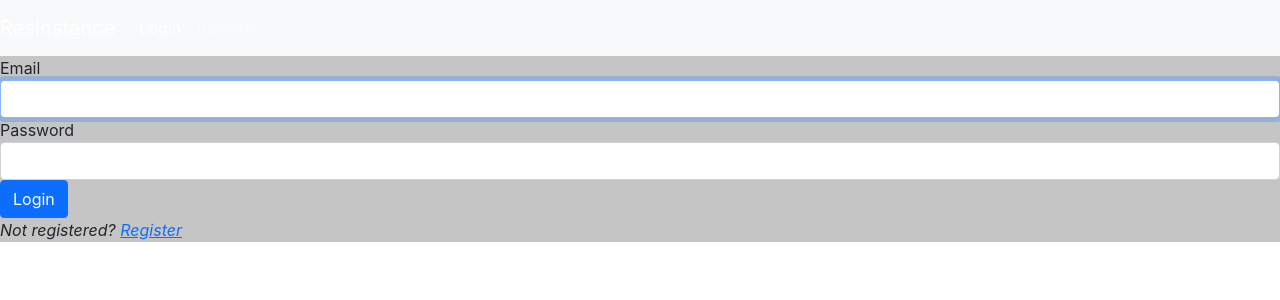
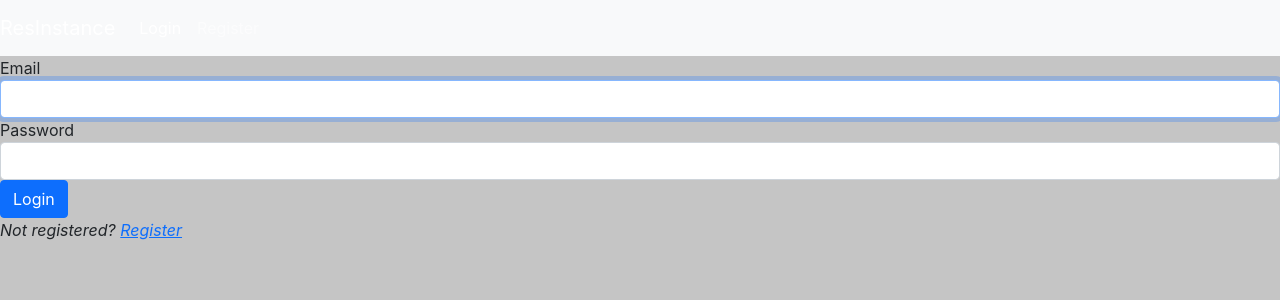
Before and after one commit to coltmay/Fullstack-Capstone, a React (Create React App) app in the folder Fullstack-Capstone/client/: page /login in a window 1280 px wide. Shown: the top 300 px of the page. Built offline with nearby package versions, Linux system fonts and the light colour scheme; no server answers; the HTML template or start-up script is replaced by a standard one.

Commit message:
background color correct

```diff
--- a/Fullstack-Capstone/client/src/components/exercise/ExerciseEdit.js
+++ b/Fullstack-Capstone/client/src/components/exercise/ExerciseEdit.js
@@ -44,7 +44,6 @@ const ExerciseForm = () => {
 
     return (
         <Form>
-            <h1>Exercise Form</h1>
             <FormGroup>
                 <Input hidden name="id" id="id"
                     value={exercise?.id}
--- a/Fullstack-Capstone/client/src/components/exercise/ExerciseForm.js
+++ b/Fullstack-Capstone/client/src/components/exercise/ExerciseForm.js
@@ -35,7 +35,6 @@ const ExerciseForm = () => {
 
     return (
         <Form>
-            <h1>Exercise Form</h1>
             <FormGroup>
                 <Label for="name">name</Label>
                 <Input type="text" name="name" id="name"
--- a/Fullstack-Capstone/client/src/components/meal/MealForm.js
+++ b/Fullstack-Capstone/client/src/components/meal/MealForm.js
@@ -35,7 +35,6 @@ const MealForm = () => {
 
     return (
         <Form>
-            <h1>Meal Form</h1>
             <FormGroup>
                 <Label for="name">Meal</Label>
                 <Input type="text" name="name" id="name"
--- a/Fullstack-Capstone/client/src/components/resinstance/ResInstanceCard.js
+++ b/Fullstack-Capstone/client/src/components/resinstance/ResInstanceCard.js
@@ -18,7 +18,7 @@ const ResInstanceCard = ({ resinstance }) => {
     return (
         <Card >
             <CardBody>
-                <CardTitle>{date.getMonth()}/{date.getDay()}/{date.getFullYear()}</CardTitle>
+                <CardTitle>{date.getMonth()}/{date.getDate()}/{date.getFullYear()}</CardTitle>
                 <CardText>Mood Before: {resinstance.beforeMood}</CardText>
                 <CardText>Mood After: {resinstance.afterMood}</CardText>
                 <CardText>Weight: {resinstance.userWeight}</CardText>
--- a/Fullstack-Capstone/client/src/components/resinstance/ResInstanceDetail.js
+++ b/Fullstack-Capstone/client/src/components/resinstance/ResInstanceDetail.js
@@ -59,7 +59,7 @@ const ResInstanceDetail = () => {
         <div className="container">
             <div className="row justify-content-center">
                 <div className="col-sm-12 col-lg-6">
-                    <h1>{date.getMonth()}/{date.getDay()}/{date.getFullYear()}</h1>
+                    <h1>{date.getMonth()}/{date.getDate()}/{date.getFullYear()}</h1>
                     <h4>Mood Before: {resinstance.beforeMood}</h4>
                     <h4>Mood After: {resinstance.afterMood}</h4>
                     <Link to={`/resinstances/edit/${resinstance.id}`}><Button color="primary">Edit</Button>
--- a/Fullstack-Capstone/client/src/components/resinstance/ResInstanceEdit.js
+++ b/Fullstack-Capstone/client/src/components/resinstance/ResInstanceEdit.js
@@ -51,12 +51,6 @@ const ResInstanceForm = () => {
                     onChange={handleInputChange} />
             </FormGroup>
             <FormGroup>
-                <Label for="date">Date</Label>
-                <Input type="date" name="date" id="date"
-                    value={resInstance?.date}
-                    onChange={handleInputChange} />
-            </FormGroup>
-            <FormGroup>
                 <Label for="beforeMood">Mood Before</Label>
                 <Input type="text" name="beforeMood" id="beforeMood"
                     value={resInstance?.beforeMood}
--- a/Fullstack-Capstone/client/src/components/resinstance/ResInstanceForm.js
+++ b/Fullstack-Capstone/client/src/components/resinstance/ResInstanceForm.js
@@ -35,13 +35,6 @@ const ResInstanceForm = () => {
 
     return (
         <Form>
-            <h1>ResInstance Form</h1>
-            <FormGroup>
-                <Label for="date">Date</Label>
-                <Input type="date" name="date" id="date"
-                    value={resInstance.date}
-                    onChange={handleInputChange} />
-            </FormGroup>
             <FormGroup>
                 <Label for="beforeMood">Mood Before</Label>
                 <Input type="text" name="beforeMood" id="beforeMood"
--- a/Fullstack-Capstone/client/src/index.css
+++ b/Fullstack-Capstone/client/src/index.css
@@ -1,13 +1,23 @@
+html {
+  height: 100%;
+}
+
 body {
   margin: 0;
-  font-family: -apple-system, BlinkMacSystemFont, 'Segoe UI', 'Roboto', 'Oxygen',
-    'Ubuntu', 'Cantarell', 'Fira Sans', 'Droid Sans', 'Helvetica Neue',
-    sans-serif;
+  height: 100%;
+  font-family: -apple-system, BlinkMacSystemFont, 'Segoe UI', 'Roboto', 'Oxygen', 'Ubuntu', 'Cantarell', 'Fira Sans', 'Droid Sans', 'Helvetica Neue', sans-serif;
   -webkit-font-smoothing: antialiased;
   -moz-osx-font-smoothing: grayscale;
 }
 
+main {
+  height: 100%;
+}
+
 code {
-  font-family: source-code-pro, Menlo, Monaco, Consolas, 'Courier New',
-    monospace;
+  font-family: source-code-pro, Menlo, Monaco, Consolas, 'Courier New', monospace;
 }
+
+#root {
+  height: 100%;
+}
```
